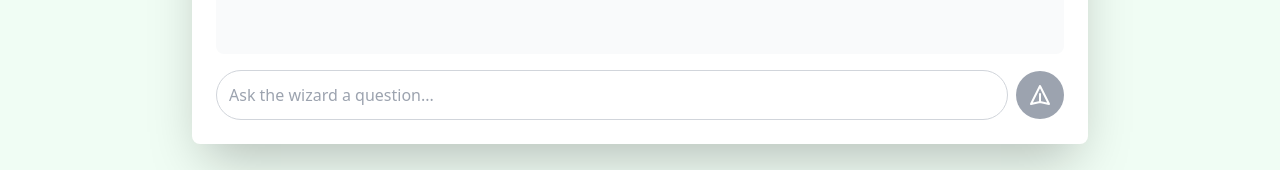
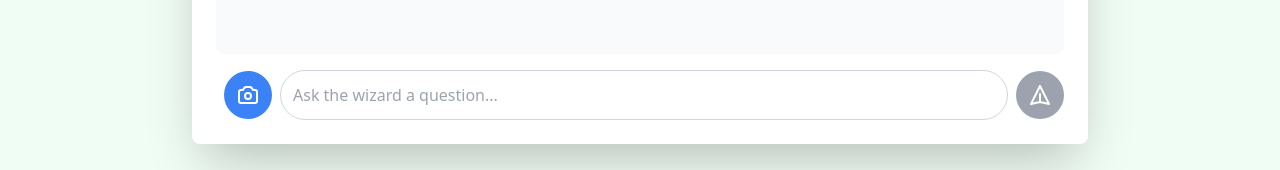
Before and after one commit to jianfjin/waste_wizard, a React (Vite) app: page / in a window 1280 px wide. Shown: the part 612-782 px from the top of the page. Built offline with nearby package versions, Linux system fonts and the light colour scheme; no server answers.

Commit message:
add image upload

```diff
--- a/components/ChatAgent.tsx
+++ b/components/ChatAgent.tsx
@@ -2,9 +2,9 @@
 import React, { useState, useEffect, useRef, useContext } from 'react';
 import { Chat } from '@google/genai';
 import { LanguageContext } from '../App';
-import { createChatSession } from '../services/geminiService';
+import { createChatSession, sendMessageStreamWithImage } from '../services/geminiService';
 import { Message } from '../types';
-import { LoadingIcon, SendIcon, SourceIcon } from './Icons';
+import { LoadingIcon, SendIcon, SourceIcon, PhotoIcon, XMarkIcon } from './Icons';
 
 const ChatAgent: React.FC = () => {
   const { language, t } = useContext(LanguageContext);
@@ -12,7 +12,9 @@ const ChatAgent: React.FC = () => {
   const [messages, setMessages] = useState<Message[]>([]);
   const [input, setInput] = useState('');
   const [isLoading, setIsLoading] = useState(false);
+  const [selectedImage, setSelectedImage] = useState<string>('');
   const messagesEndRef = useRef<HTMLDivElement>(null);
+  const fileInputRef = useRef<HTMLInputElement>(null);
 
   useEffect(() => {
     setIsLoading(true);
@@ -28,17 +30,46 @@ const ChatAgent: React.FC = () => {
     messagesEndRef.current?.scrollIntoView({ behavior: 'smooth' });
   }, [messages]);
 
+  const handleImageSelect = (e: React.ChangeEvent<HTMLInputElement>) => {
+    const file = e.target.files?.[0];
+    if (file && file.type.startsWith('image/')) {
+      const reader = new FileReader();
+      reader.onload = (event) => {
+        if (event.target?.result) {
+          setSelectedImage(event.target.result as string);
+        }
+      };
+      reader.readAsDataURL(file);
+    }
+  };
+
+  const removeImage = () => {
+    setSelectedImage('');
+    if (fileInputRef.current) {
+      fileInputRef.current.value = '';
+    }
+  };
+
   const handleSendMessage = async (e: React.FormEvent) => {
     e.preventDefault();
-    if (!input.trim() || !chat || isLoading) return;
+    if ((!input.trim() && !selectedImage) || !chat || isLoading) return;
 
-    const userMessage: Message = { sender: 'user', text: input };
+    const userMessage: Message = {
+      sender: 'user',
+      text: input || 'What type of waste is this and how should I dispose of it?',
+      image: selectedImage || undefined
+    };
     setMessages(prev => [...prev, userMessage]);
+    const messageText = input;
     setInput('');
     setIsLoading(true);
+    setSelectedImage('');
+    if (fileInputRef.current) {
+      fileInputRef.current.value = '';
+    }
 
     try {
-      const stream = await chat.sendMessageStream({ message: input });
+      const stream = await sendMessageStreamWithImage(chat, messageText, userMessage.image);
 
       let botResponse = '';
       let currentBotMessage: Message = { sender: 'bot', text: '' };
@@ -78,6 +109,15 @@ const ChatAgent: React.FC = () => {
         {messages.map((msg, index) => (
           <div key={index} className={`flex ${msg.sender === 'user' ? 'justify-end' : 'justify-start'}`}>
             <div className={`max-w-lg p-3 rounded-2xl ${msg.sender === 'user' ? 'bg-green-500 text-white' : 'bg-gray-200 text-gray-800'}`}>
+              {msg.image && (
+                <div className="mb-2">
+                  <img
+                    src={msg.image}
+                    alt="Uploaded waste"
+                    className="rounded-lg max-w-full h-auto max-h-64 object-contain"
+                  />
+                </div>
+              )}
               <p className="whitespace-pre-wrap">{msg.text}</p>
               {msg.sources && msg.sources.length > 0 && (
                 <div className="mt-2 border-t pt-2">
@@ -107,7 +147,41 @@ const ChatAgent: React.FC = () => {
         )}
         <div ref={messagesEndRef} />
       </div>
-      <form onSubmit={handleSendMessage} className="mt-4 flex items-center space-x-2">
+      <form onSubmit={handleSendMessage} className="mt-4">
+        {selectedImage && (
+          <div className="mb-4 relative inline-block">
+            <img
+              src={selectedImage}
+              alt="Selected waste"
+              className="max-h-32 rounded-lg border-2 border-gray-300"
+            />
+            <button
+              type="button"
+              onClick={removeImage}
+              className="absolute -top-2 -right-2 bg-red-500 text-white rounded-full p-1 hover:bg-red-600 transition-colors"
+            >
+              <XMarkIcon className="w-5 h-5" />
+            </button>
+          </div>
+        )}
+        <div className="flex items-center space-x-2">
+          <input
+            type="file"
+            ref={fileInputRef}
+            onChange={handleImageSelect}
+            accept="image/*"
+            className="hidden"
+            disabled={isLoading}
+          />
+          <button
+            type="button"
+            onClick={() => fileInputRef.current?.click()}
+            disabled={isLoading}
+            className="bg-blue-500 text-white p-3 rounded-full hover:bg-blue-600 disabled:bg-gray-400 disabled:cursor-not-allowed transition-colors"
+            title="Upload image"
+          >
+            <PhotoIcon className="w-6 h-6" />
+          </button>
           <input
             type="text"
             value={input}
@@ -118,11 +192,12 @@ const ChatAgent: React.FC = () => {
           />
           <button
             type="submit"
-          disabled={isLoading || !input.trim()}
+            disabled={isLoading || (!input.trim() && !selectedImage)}
             className="bg-green-600 text-white p-3 rounded-full hover:bg-green-700 disabled:bg-gray-400 disabled:cursor-not-allowed transition-colors"
           >
             <SendIcon />
           </button>
+        </div>
       </form>
     </div>
   );
--- a/components/Icons.tsx
+++ b/components/Icons.tsx
@@ -67,3 +67,16 @@ export const SearchIcon = () => (
         <path strokeLinecap="round" strokeLinejoin="round" strokeWidth={2} d="M21 21l-6-6m2-5a7 7 0 11-14 0 7 7 0 0114 0z" />
     </svg>
 );
+
+export const PhotoIcon = () => (
+    <svg xmlns="http://www.w3.org/2000/svg" className="h-6 w-6" fill="none" viewBox="0 0 24 24" stroke="currentColor">
+        <path strokeLinecap="round" strokeLinejoin="round" strokeWidth={2} d="M3 9a2 2 0 012-2h.93a2 2 0 001.664-.89l.812-1.22A2 2 0 0110.07 4h3.86a2 2 0 011.664.89l.812 1.22A2 2 0 0018.07 7H19a2 2 0 012 2v9a2 2 0 01-2 2H5a2 2 0 01-2-2V9z" />
+        <path strokeLinecap="round" strokeLinejoin="round" strokeWidth={2} d="M15 13a3 3 0 11-6 0 3 3 0 016 0z" />
+    </svg>
+);
+
+export const XMarkIcon = () => (
+    <svg xmlns="http://www.w3.org/2000/svg" className="h-5 w-5" fill="none" viewBox="0 0 24 24" stroke="currentColor">
+        <path strokeLinecap="round" strokeLinejoin="round" strokeWidth={2} d="M6 18L18 6M6 6l12 12" />
+    </svg>
+);
--- a/services/geminiService.ts
+++ b/services/geminiService.ts
@@ -1,4 +1,4 @@
-import { GoogleGenAI, Chat } from "@google/genai";
+import { GoogleGenAI, Chat, Part } from "@google/genai";
 import { Language } from '../types';
 
 const getSystemInstruction = (language: Language): string => {
@@ -37,3 +37,34 @@ export const createChatSession = (language: Language): Chat => {
         },
     });
 };
+
+export const sendMessageStreamWithImage = async (
+    chat: Chat,
+    text: string,
+    imageData?: string
+) => {
+    const messageParts: Part[] = [];
+
+    if (imageData) {
+        // Extract MIME type and base64 data
+        const [mimeType, base64Data] = imageData.split(',');
+        messageParts.push({
+            inlineData: {
+                mimeType: mimeType.split(':')[1].split(';')[0],
+                data: base64Data,
+            },
+        } as Part);
+    }
+
+    if (text) {
+        messageParts.push({ text } as Part);
+    }
+
+    // If only text and no image, send text directly
+    if (messageParts.length === 1 && text && !imageData) {
+        return await chat.sendMessageStream({ message: text });
+    }
+
+    // If image is present (with or without text), send parts array
+    return await chat.sendMessageStream({ message: messageParts as any });
+};
--- a/types.ts
+++ b/types.ts
@@ -36,6 +36,7 @@ export interface Message {
     sender: 'user' | 'bot';
     text: string;
     sources?: { uri: string; title: string }[];
+    image?: string; // base64 encoded image data
 }
 
 // High score entry for the game
```
Lines whose indentation alone changed are shown as unchanged.
